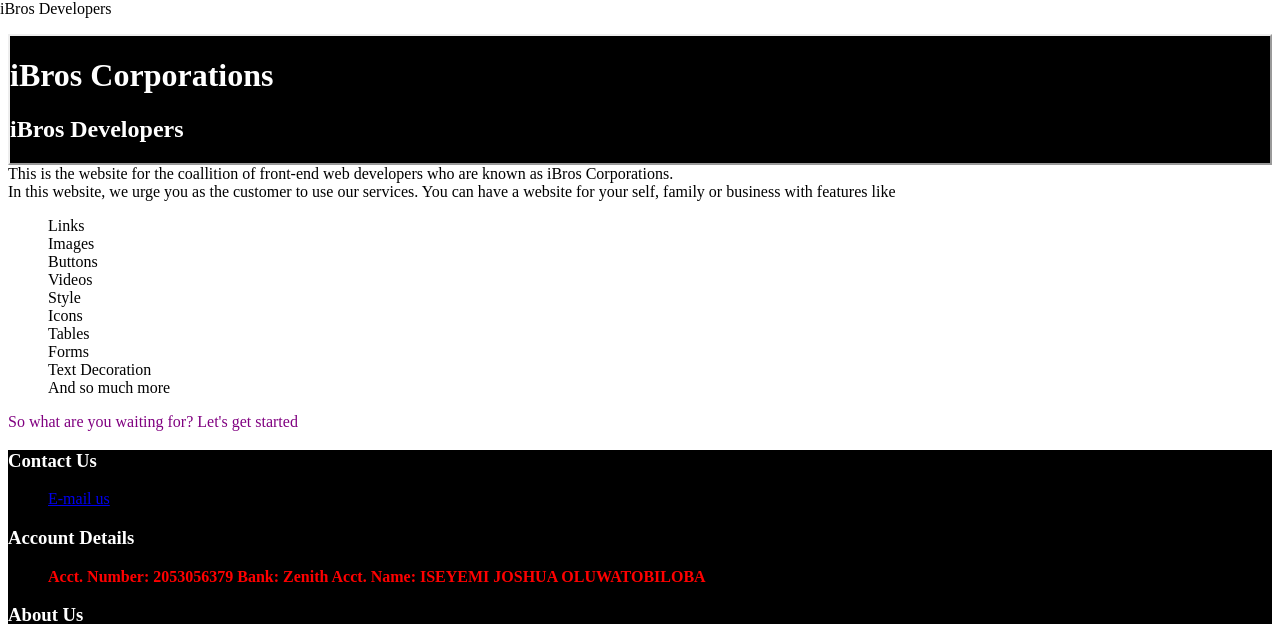
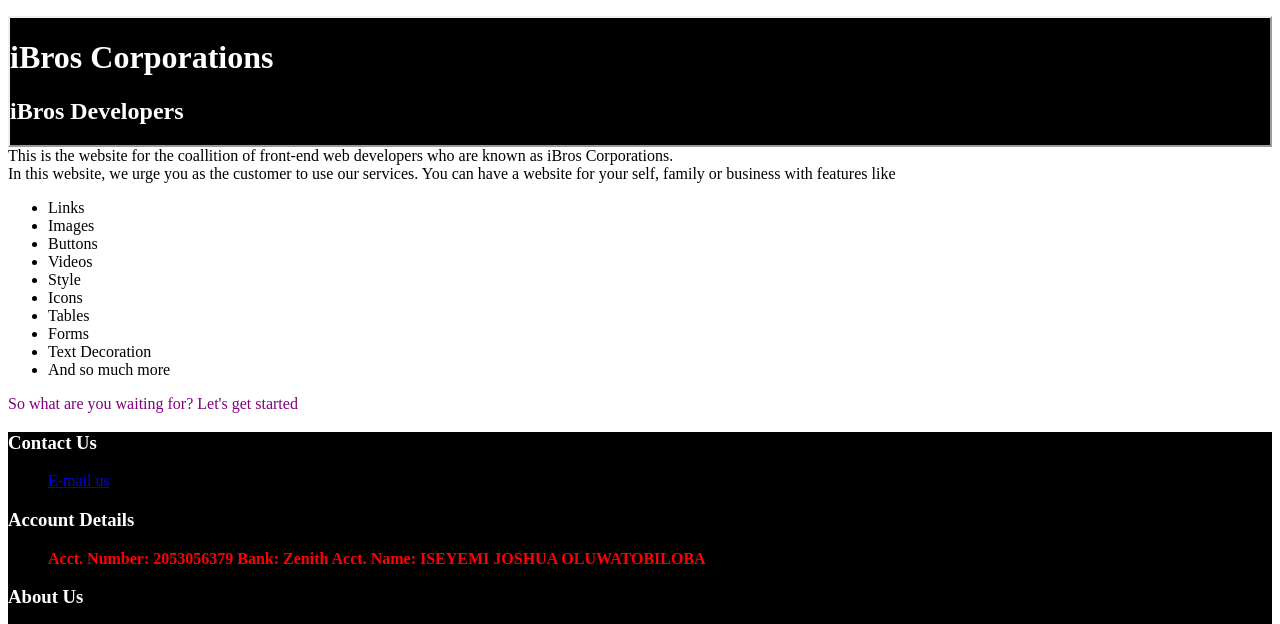
Before and after one commit to espejo002/iBrosDev, a plain HTML site: page index.html in a window 1280 px wide. Shown: the top 624 px of the page. Drawn offline with Linux system fonts and the light colour scheme.

Commit message:
styles.css

```diff
--- a/styles.css
+++ b/styles.css
@@ -1,7 +1,3 @@
-* {
-    display: block;
-}
-
 #sup {
     background-color: black;
     color: white;
```
